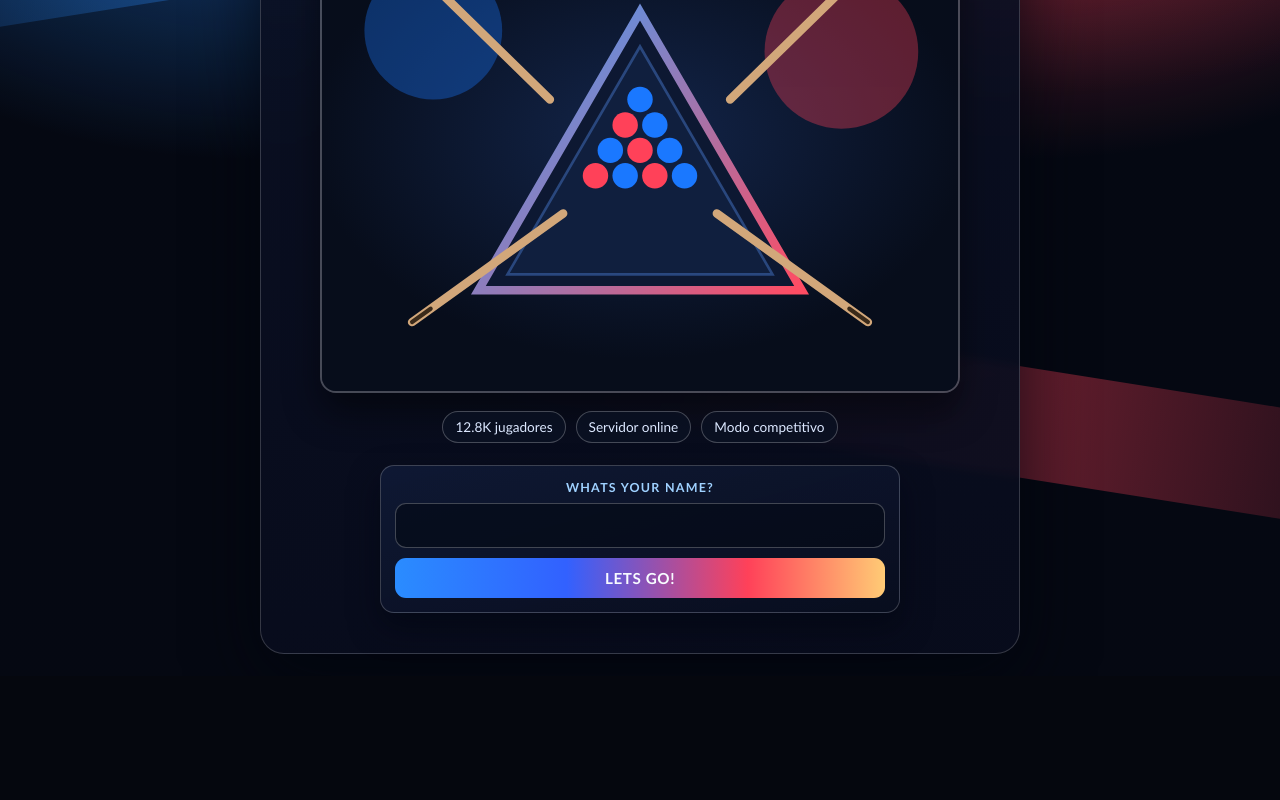
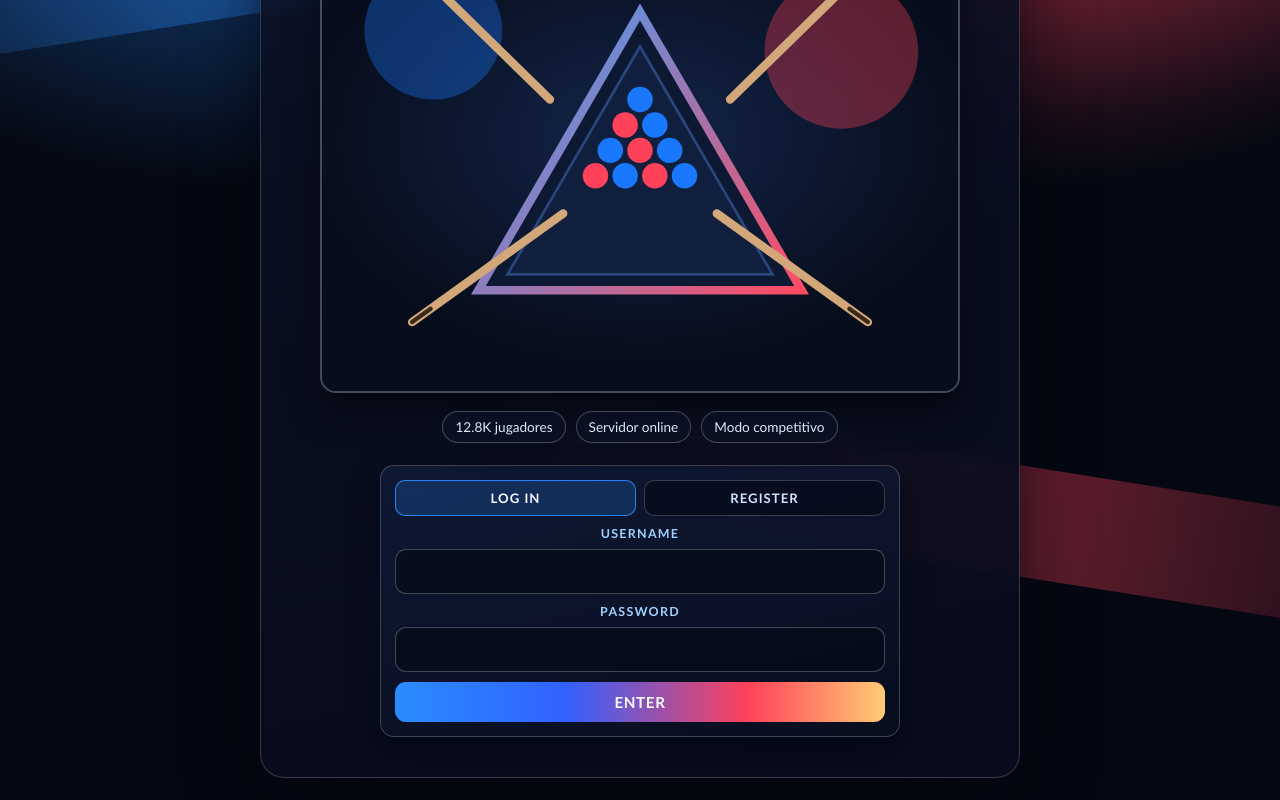
Before and after one commit to Arquisoft/yovi_es2c, a React app in the folder webapp/: page / in a window 1280 px wide. Shown: the part 361-1161 px from the top of the page. Before the commit the page ends 1037 px from the top, so only its background shows below. Built offline with nearby package versions, Linux system fonts and the light colour scheme; no server answers; the HTML template or start-up script is replaced by a standard one.

Commit message:
feat: inicio y registro de sesión con desconectar

```diff
--- a/webapp/src/App.css
+++ b/webapp/src/App.css
@@ -229,6 +229,11 @@
   text-transform: uppercase;
 }
 
+.menu__actions {
+  display: flex;
+  gap: 10px;
+}
+
 .menu__back {
   border: 1px solid rgba(255, 255, 255, 0.3);
   border-radius: 10px;
--- a/webapp/src/App.tsx
+++ b/webapp/src/App.tsx
@@ -11,6 +11,11 @@ export default function App() {
   const [view, setView] = useState<View>('inicio');
   const [username, setUsername] = useState('Jugador');
   const [gameMode, setGameMode] = useState<GameMode>('local');
+
+  const logout = () => {
+    setUsername('Jugador');
+    setView('inicio');
+  };
 
   const enterFromInicio = (name: string) => {
     setUsername(name || 'Jugador');
@@ -30,7 +35,7 @@ export default function App() {
         )}
         {view === 'menu' && (
             <Menu
-                onVolver={() => setView('inicio')}
+                onLogout={logout}
                 initialUsername={username}
                 onJugar={startGame}
             />
--- a/webapp/src/GameBoard.tsx
+++ b/webapp/src/GameBoard.tsx
@@ -168,7 +168,7 @@ export default function GameBoard({
                             Nueva partida
                         </button>
                         <button type="button" className="exit-button" onClick={onExit}>
-                            Salir
+                            Salir de la partida
                         </button>
                     </div>
                 </div>
--- a/webapp/src/RegisterForm.tsx
+++ b/webapp/src/RegisterForm.tsx
@@ -1,11 +1,16 @@
 import React, { useState } from 'react';
 
 type RegisterFormProps = {
-  onRegisterSuccess: (username: string) => void;
+  onAuthSuccess: (username: string) => void;
 };
 
-const RegisterForm: React.FC<RegisterFormProps> = ({ onRegisterSuccess }) => {
+type AuthMode = 'login' | 'register';
+
+const RegisterForm: React.FC<RegisterFormProps> = ({ onAuthSuccess }) => {
+  const [mode, setMode] = useState<AuthMode>('login');
   const [username, setUsername] = useState('');
+  const [password, setPassword] = useState('');
+  const [confirmPassword, setConfirmPassword] = useState('');
   const [error, setError] = useState<string | null>(null);
   const [loading, setLoading] = useState(false);
 
@@ -18,26 +23,39 @@ const RegisterForm: React.FC<RegisterFormProps> = ({ onRegisterSuccess }) => {
       return;
     }
 
+    if (password.length < 6) {
+      setError('Password must be at least 6 characters.');
+      return;
+    }
+
+    if (mode === 'register' && password !== confirmPassword) {
+      setError('Passwords do not match.');
+      return;
+    }
+
     setLoading(true);
 
     try {
       const API_URL =
           import.meta.env.VITE_API_URL ?? 'http://localhost:3000';
+      const endpoint = mode === 'register' ? 'register' : 'login';
 
-      const res = await fetch(`${API_URL}/createuser`, {
+      const res = await fetch(`${API_URL}/${endpoint}`, {
         method: 'POST',
         headers: {
           'Content-Type': 'application/json',
         },
-        body: JSON.stringify({ username }),
+        body: JSON.stringify({ username: username.trim(), password }),
       });
 
       const data = await res.json();
 
       if (res.ok) {
-        const cleanUsername = username.trim();
+        const cleanUsername = data.username ?? username.trim();
         setUsername('');
-        onRegisterSuccess(cleanUsername);
+        setPassword('');
+        setConfirmPassword('');
+        onAuthSuccess(cleanUsername);
       } else {
         setError(data.error || 'Server error');
       }
@@ -54,8 +72,25 @@ const RegisterForm: React.FC<RegisterFormProps> = ({ onRegisterSuccess }) => {
 
   return (
       <form onSubmit={handleSubmit} className="register-form">
+        <div className="auth-mode-toggle" role="group" aria-label="Authentication mode">
+          <button
+              type="button"
+              onClick={() => setMode('login')}
+              className={`auth-mode-button ${mode === 'login' ? 'auth-mode-button--active' : ''}`}
+          >
+            Log in
+          </button>
+          <button
+              type="button"
+              onClick={() => setMode('register')}
+              className={`auth-mode-button ${mode === 'register' ? 'auth-mode-button--active' : ''}`}
+          >
+            Register
+          </button>
+        </div>
+
         <div className="form-group">
-          <label htmlFor="username">Whats your name?</label>
+          <label htmlFor="username">Username</label>
           <input
               type="text"
               id="username"
@@ -65,12 +100,36 @@ const RegisterForm: React.FC<RegisterFormProps> = ({ onRegisterSuccess }) => {
           />
         </div>
 
+        <div className="form-group">
+          <label htmlFor="password">Password</label>
+          <input
+              type="password"
+              id="password"
+              value={password}
+              onChange={(e) => setPassword(e.target.value)}
+              className="form-input"
+          />
+        </div>
+
+        {mode === 'register' && (
+            <div className="form-group">
+              <label htmlFor="confirm-password">Confirm password</label>
+              <input
+                  type="password"
+                  id="confirm-password"
+                  value={confirmPassword}
+                  onChange={(e) => setConfirmPassword(e.target.value)}
+                  className="form-input"
+              />
+            </div>
+        )}
+
         <button
             type="submit"
             className="submit-button"
             disabled={loading}
         >
-          {loading ? 'Entering...' : 'Lets go!'}
+          {loading ? 'Checking...' : mode === 'register' ? 'Create account' : 'Enter'}
         </button>
 
         {error && (
--- a/webapp/src/pages/Inicio.tsx
+++ b/webapp/src/pages/Inicio.tsx
@@ -34,7 +34,7 @@ export default function Inicio({ onEntrar }: InicioProps) {
                 </div>
 
                 <div className="inicio__actions">
-                    <RegisterForm onRegisterSuccess={onEntrar} />
+                    <RegisterForm onAuthSuccess={onEntrar} />
                 </div>
             </div>
         </section>
--- a/webapp/src/pages/Menu.tsx
+++ b/webapp/src/pages/Menu.tsx
@@ -1,12 +1,12 @@
 import type { GameMode } from '../GameBoard';
 
 type MenuProps = {
-    onVolver: () => void;
+    onLogout: () => void;
     initialUsername: string;
     onJugar: (username: string, mode: GameMode) => void;
 };
 
-export default function Menu({ onVolver, onJugar, initialUsername }: MenuProps) {
+export default function Menu({ onLogout, onJugar, initialUsername }: MenuProps) {
     const launch = (mode: GameMode) => {
         const chosenUsername = initialUsername || 'Jugador';
         onJugar(chosenUsername, mode);
@@ -19,9 +19,11 @@ export default function Menu({ onVolver, onJugar, initialUsername }: MenuProps)
                     <p className="menu__eyebrow">GAME LOBBY</p>
                     <h2 className="menu__title">Elige Tu Modo</h2>
                 </div>
-                <button className="menu__back" onClick={onVolver}>
-                    Volver al inicio
-                </button>
+                <div className="menu__actions">
+                    <button className="menu__back" onClick={onLogout}>
+                        Desconectar
+                    </button>
+                </div>
             </header>
 
             {/* Mode cards */}
--- a/webapp/src/styles/Additions.css
+++ b/webapp/src/styles/Additions.css
@@ -54,6 +54,32 @@
     box-shadow: 0 14px 30px rgba(2, 6, 18, 0.55);
     display: grid;
     gap: 10px;
+}
+
+.auth-mode-toggle {
+    display: grid;
+    grid-template-columns: 1fr 1fr;
+    gap: 8px;
+}
+
+.auth-mode-button {
+    border: 1px solid rgba(255, 255, 255, 0.2);
+    border-radius: 10px;
+    padding: 9px 12px;
+    font-family: inherit;
+    font-size: 0.82rem;
+    text-transform: uppercase;
+    letter-spacing: 0.08em;
+    font-weight: 700;
+    color: #cfe4ff;
+    background: rgba(5, 10, 24, 0.65);
+    cursor: pointer;
+}
+
+.auth-mode-button--active {
+    border-color: rgba(42, 140, 255, 0.95);
+    background: rgba(42, 140, 255, 0.2);
+    color: #f6f8ff;
 }
 
 .form-group {
```
Also changed, not shown: 2 other files (tests, documents, lock files or other folders).
